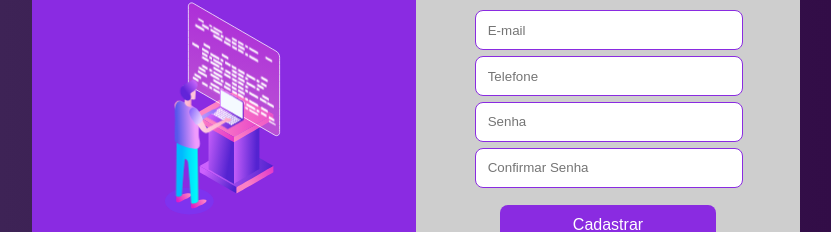
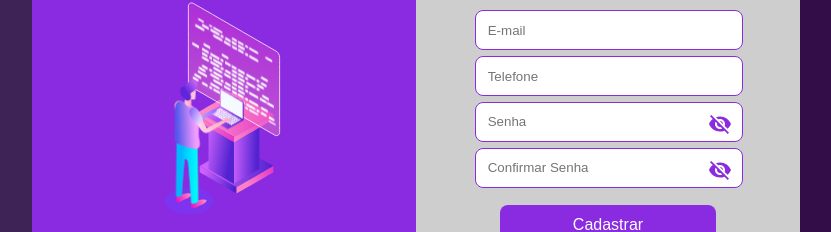
Before and after one commit to holodniak/simple-login-screen, a React (Create React App) app: page / in a window 1280 px wide. Both pictures are taken after a click on the button "Cadastre-se agora!". Shown: the part 281-513 px from the top of the page, without its empty margins (224-1055 px from the left). Built offline with nearby package versions, Linux system fonts and the light colour scheme.

Commit message:
small changes with valid password style

```diff
--- a/package.json
+++ b/package.json
@@ -8,6 +8,7 @@
     "@testing-library/jest-dom": "^5.11.4",
     "@testing-library/react": "^11.1.0",
     "@testing-library/user-event": "^12.1.10",
+    "alertifyjs": "^1.13.1",
     "react": "^17.0.2",
     "react-dom": "^17.0.2",
     "react-lottie": "^1.2.3",
--- a/src/components/FormRegistry.jsx
+++ b/src/components/FormRegistry.jsx
@@ -1,5 +1,7 @@
-import React from "react";
+import React, { useState } from "react";
 import styled, { css } from "styled-components";
+import VisibilityOffIcon from "@material-ui/icons/VisibilityOff";
+import VisibilityIcon from "@material-ui/icons/Visibility";
 
 import Input from "./Input";
 import Button from "./Button";
@@ -7,7 +9,6 @@ import Button from "./Button";
 const BoxActions = styled.div`
   height: 68%;
   margin: 3%;
-  margin-top: 3%;
   display: flex;
   flex-direction: column;
   align-items: center;
@@ -25,12 +26,16 @@ const BoxActions = styled.div`
 `;
 
 export default function FormRegistry(props) {
-  // const [passwords, setValue] = useState({
-  //   password: "",
-  //   confirmPassword: "",
-  //   colorPassword: "red !important",
-  //   colorConfirmPassword: "red !important",
-  // });
+  const [passwords, setValue] = useState({
+    password: "",
+    confirmPassword: "",
+  });
+
+  const [isVisible, setIsVisible] = useState(false);
+
+  const visible = () => {
+    setIsVisible(!isVisible);
+  };
 
   return (
     <BoxActions isClicked={props.isClicked}>
@@ -48,29 +53,79 @@ export default function FormRegistry(props) {
       ></Input>
       <Input
         placeholder="Senha"
-        type="password"
+        type={isVisible ? "text" : "password"}
         margin="1%"
         marginLeft="4%"
-        // value={passwords.password}
-        //borderColor={passwords.colorPassword}
-        // onChange={(e) => {
-        //   setValue({ password: e.target.value });
-        // }}
+        isValid={
+          passwords.password === passwords.confirmPassword &&
+          passwords.password !== ""
+        }
+        onChange={(e) => {
+          setValue({ ...passwords, password: e.target.value });
+        }}
+        icon={
+          isVisible ? (
+            <VisibilityIcon
+              style={{
+                position: "absolute",
+                right: "7%",
+                top: "28%",
+                cursor: "pointer",
+                color: "#8a2be1",
+              }}
+              onClick={visible}
+            />
+          ) : (
+            <VisibilityOffIcon
+              style={{
+                position: "absolute",
+                right: "7%",
+                top: "28%",
+                cursor: "pointer",
+                color: "#8a2be1",
+              }}
+              onClick={visible}
+            />
+          )
+        }
       ></Input>
       <Input
         placeholder="Confirmar Senha"
-        type="password"
+        type={isVisible ? "text" : "password"}
         margin="1%"
         marginLeft="4%"
-        // value={passwords.confirmPassword}
-        // borderColor={passwords.colorConfirmPassword}
-        // onChange={(e) => {
-        //   setValue({ confirmPassword: e.target.value });
-        //   if (passwords.confirmPassword === passwords.password) {
-        //     setValue({ colorConfirmPassword: "green", colorPassword: "green" });
-        //   } else
-        //     setValue({ colorConfirmPassword: "red", colorPassword: "red" });
-        // }}
+        isValid={
+          passwords.password === passwords.confirmPassword &&
+          passwords.password !== ""
+        }
+        onChange={(e) => {
+          setValue({ ...passwords, confirmPassword: e.target.value });
+        }}
+        icon={
+          isVisible ? (
+            <VisibilityIcon
+              style={{
+                position: "absolute",
+                right: "7%",
+                top: "28%",
+                cursor: "pointer",
+                color: "#8a2be1",
+              }}
+              onClick={visible}
+            />
+          ) : (
+            <VisibilityOffIcon
+              style={{
+                position: "absolute",
+                right: "7%",
+                top: "28%",
+                cursor: "pointer",
+                color: "#8a2be1",
+              }}
+              onClick={visible}
+            />
+          )
+        }
       ></Input>
       <Button text="Cadastrar"></Button>
     </BoxActions>
--- a/src/components/Input.jsx
+++ b/src/components/Input.jsx
@@ -1,5 +1,5 @@
-import React from "react";
-import styled from "styled-components";
+import React, { useState } from "react";
+import styled, { css } from "styled-components";
 
 const Input = styled.input`
   width: 84%;
@@ -14,6 +14,11 @@ const Input = styled.input`
   -webkit-autofill:active {
     border: none;
   }
+  ${(props) =>
+    props.isValid &&
+    css`
+      border: 1px solid #02ff39;
+    `}
 `;
 
 const GroupInput = styled.div`
@@ -26,9 +31,11 @@ const GroupInput = styled.div`
 `;
 
 export default function Inputs(props) {
+  const [isValid, setIsValid] = useState(true);
   return (
     <GroupInput>
       <Input
+        onChange={isValid}
         type={props.type}
         placeholder={props.placeholder}
         style={{ margin: props.margin, marginLeft: props.marginLeft }}
```
Also changed, not shown: 1 other file (tests, documents, lock files or other folders).
